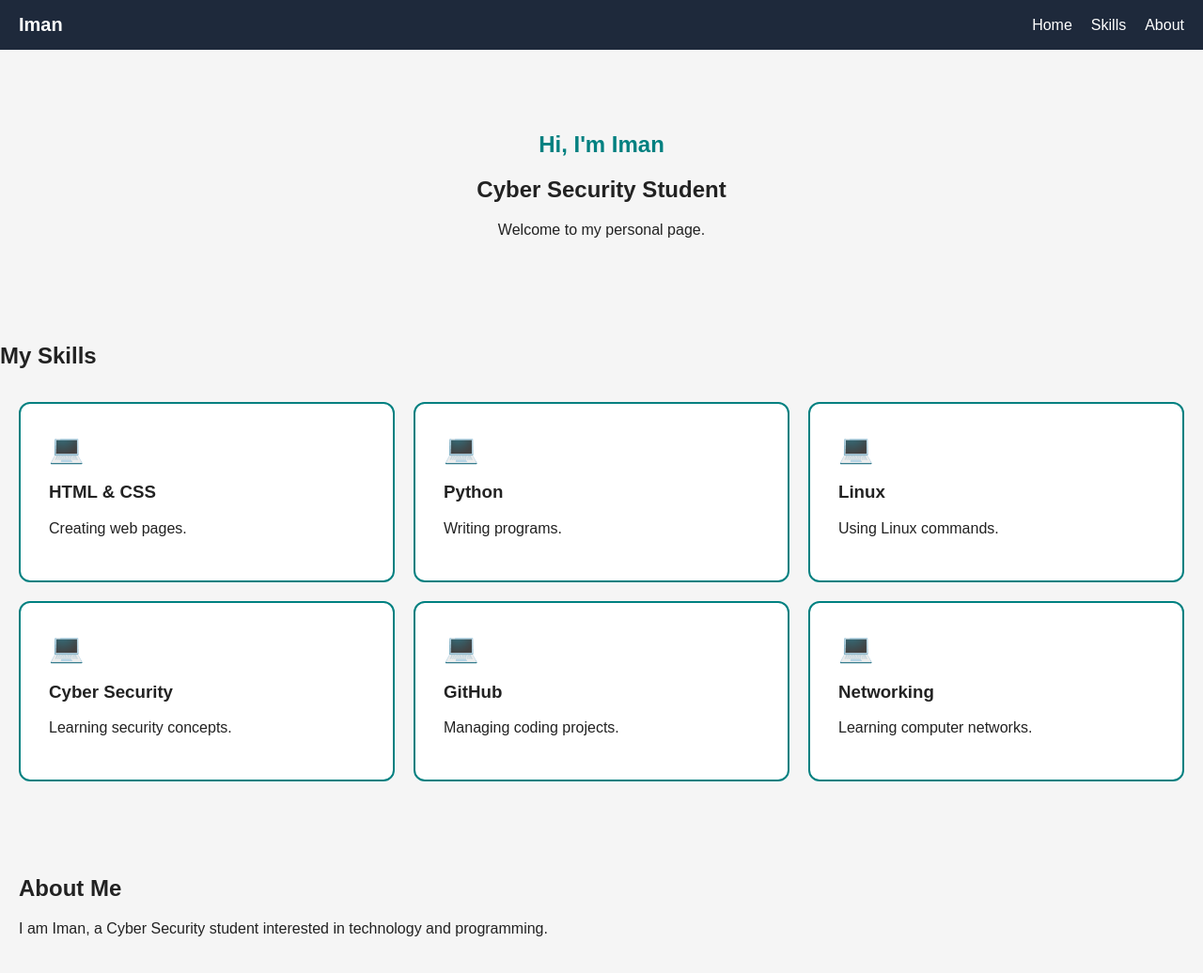
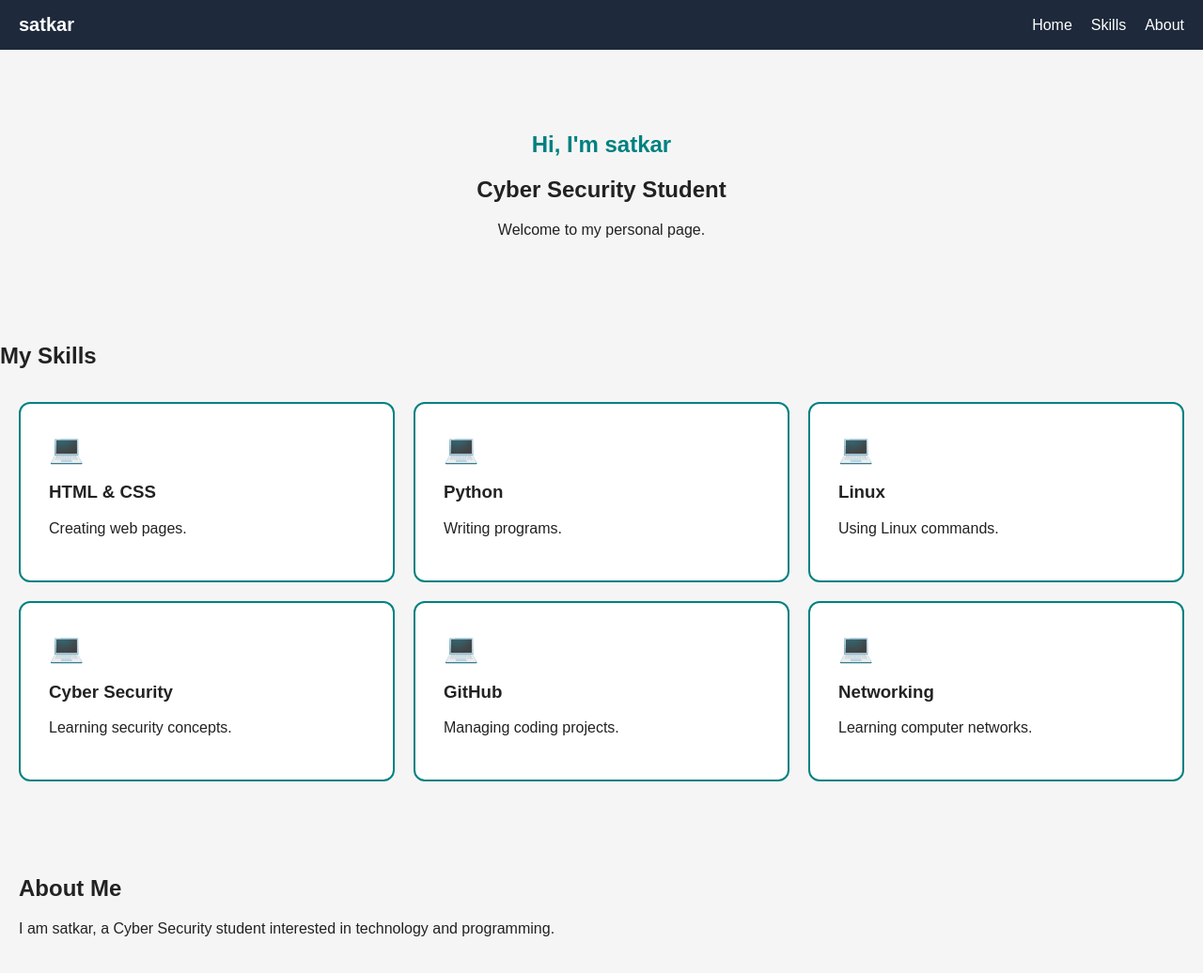
Before and after one commit to Sirlab1/SATKAR..LAB, a plain HTML site: page WEEK-3-02/Exercise 7.html in a window 1280 px wide. Shown: the whole page at 94% size. Drawn offline with Linux system fonts and the light colour scheme.

Commit message:
Change name from 'Iman' to 'satkar'

```diff
--- a/WEEK-3-02/Exercise 7.html
+++ b/WEEK-3-02/Exercise 7.html
@@ -137,7 +137,7 @@
 <body>
 
   <nav>
-    <div class="logo">Iman</div>
+    <div class="logo">satkar</div>
 
     <div class="links">
       <a href="#home">Home</a>
@@ -147,7 +147,7 @@
   </nav>
 
   <section class="hero" id="home">
-    <h1>Hi, I'm Iman</h1>
+    <h1>Hi, I'm satkar</h1>
     <h2>Cyber Security Student</h2>
     <p>Welcome to my personal page.</p>
   </section>
@@ -190,7 +190,7 @@
 
   <section id="about" style="padding: 40px 20px; min-height: 500px;">
     <h2>About Me</h2>
-    <p>I am Iman, a Cyber Security student interested in technology and programming.</p>
+    <p>I am satkar, a Cyber Security student interested in technology and programming.</p>
   </section>
 
 </body>
```
